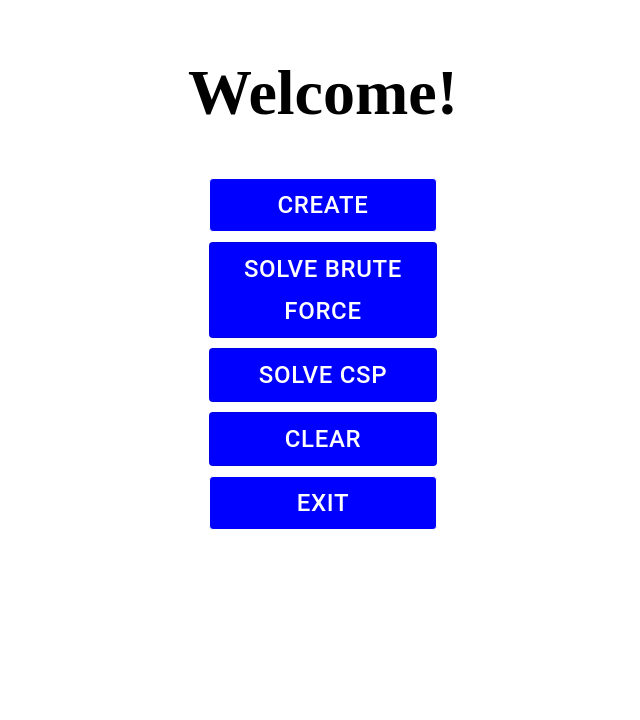
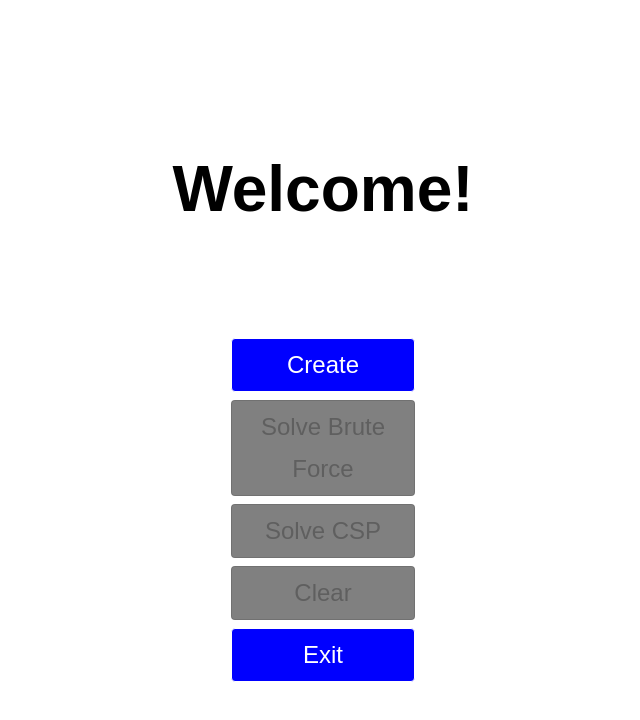
Before and after one commit to NguyenCQChi/comp3981-sudoku, a Next.js app: page / in a window 1280 px wide. Shown: the top 720 px of the page, without its empty margins (317-957 px from the left). Built offline with nearby package versions, Linux system fonts and the light colour scheme.

Commit message:
Change the style

```diff
--- a/pages/_app.tsx
+++ b/pages/_app.tsx
@@ -1,10 +1,15 @@
+import '@styles/style.css';
 import { ResultProvider } from "@src/contexts/ResultContext"
+import { theme } from '@styles/index';
+import { ThemeProvider } from '@emotion/react';
 
 function MyApp({ Component, pageProps } : { Component: any, pageProps: any}) {
   return(
-  <ResultProvider>
-    <Component {...pageProps}></Component>
-  </ResultProvider>
+    <ThemeProvider theme={theme}>
+      <ResultProvider>
+        <Component {...pageProps}></Component>
+      </ResultProvider>
+    </ThemeProvider>
   )
 }
 
--- a/src/components/MainButton.tsx
+++ b/src/components/MainButton.tsx
@@ -9,32 +9,18 @@ const MainButton = (props: any) => {
     disable = false
   } = props
 
-  const homeButtonStyle = {
-    '&.MuiButton-root': {
-      backgroundColor: "blue",
-      color: 'white',
-      marginBottom: '10px',
-      fontSize: '1.5rem',
-      width: '100%'
-    }
-  }
-
-  const optionButtonStyle = {
-    '&.MuiButton-root': {
-      //  ? backgroundColor: 'grey' : {backgroundColor: 'blue'}},
-      backgroundColor: "blue",
-      color: 'white',
-      marginBottom: '10px',
-      fontSize: '1rem',
-      width: '100%'
-    }
-  }
-
   return(
       <Button
-        // {...disable && {sx: {background: 'grey'}}}
-        sx={option ? optionButtonStyle : homeButtonStyle}
+        sx={{
+          backgroundColor: disable ? "grey" : "blue",
+          color: "white",
+          fontSize: option ? '1rem' : '1.5rem',
+          width: '100%',
+          textTransform: 'none',
+          ':hover': {
 
+          }
+        }}
         color='inherit'
         variant='outlined'
         onClick={handleOnClick}
--- a/src/components/SudokuGrid.tsx
+++ b/src/components/SudokuGrid.tsx
@@ -1,7 +1,6 @@
 /* eslint-disable react/jsx-key */
-import React, { useState, useEffect, useContext } from 'react';
+import React, { useState, useEffect } from 'react';
 import {Table, TableCell, TableRow, TableBody} from "@mui/material";
-import { ResultContext } from '@src/contexts/ResultContext';
 const SudokuGrid = (props: any) => {
   const {
     size,
--- a/src/containers/LandingModule/LandingModule.tsx
+++ b/src/containers/LandingModule/LandingModule.tsx
@@ -12,7 +12,7 @@ function LandingModule() {
   const [size, setSize] = useState("9x9");
   const [path, setPath] = useState("");
   const [isTxtFile, setIsTxtFile] = useState(true);
-  const { changeInitialBoard, initialBoard } = useContext(ResultContext);
+  const { changeInitialBoard } = useContext(ResultContext);
 
   const buttonStyle = {
     '&.MuiButton-root': {
@@ -39,10 +39,10 @@ function LandingModule() {
 
   function onChange(event: any) {
     event.preventDefault()
-    var file = event.target.files[0];
+    let file = event.target.files[0];
     if (file?.type == "text/plain") {
       setIsTxtFile(true)
-      var reader = new FileReader();
+      let reader = new FileReader();
       reader.onload = async function(event) {
         const fileData = event.target?.result;
         readFile(fileData);
@@ -55,11 +55,11 @@ function LandingModule() {
 
   async function readFile(fileData: any) {
     if (fileData !== undefined) {
-      var newData = fileData.split("\r\n")
-      var gridNums: any[] = [];
+      let newData = fileData.split("\r\n")
+      let gridNums: any[] = [];
 
-      var rows = newData.length;
-      var columns = newData[0].length;
+      let rows = newData.length;
+      let columns = newData[0].length;
 
       fill2DimensionsArray(gridNums, rows, columns);
 
@@ -73,9 +73,9 @@ function LandingModule() {
   }
 
   function fill2DimensionsArray(arr: any, rows: any, columns: any){
-    for (var i = 0; i < rows; i++) {
+    for (let i = 0; i < rows; i++) {
         arr.push([0])
-        for (var j = 0; j < columns; j++) {
+        for (let j = 0; j < columns; j++) {
             arr[i][j] = 0;
         }
     }
@@ -86,9 +86,10 @@ function LandingModule() {
   }, [size])
 
   return (
-    <div style={{display: 'flex', flexDirection: 'column', justifyItems: 'center', alignItems: 'center'}}>
+    <div style={{display: 'flex', flexDirection: 'column', justifyContent: 'center', alignItems: 'center', height: '100vh'}}>
+      <div style={{display: 'flex', flexDirection: 'column', justifyItems: 'center', alignItems: 'center', width: '80%', height: '90%'}}>
         <div style={{textAlign: 'center', padding: '3rem'}}>
-        <strong style={{fontSize: '4rem'}}>Welcome!</strong>
+          <p style={{fontSize: '4rem', fontWeight: 700}}>Welcome!</p>
         </div>
 
         <div style={{
@@ -96,7 +97,8 @@ function LandingModule() {
           flexDirection: 'column',
           flexWrap: 'wrap',
           alignItems: 'center',
-        width: '18%'
+          width: '18%',
+          gap: '8px'
         }}>
           <MainButton title="Create" handleOnClick={handleCreate} option={false} />
           <MainButton title='Solve Brute Force' option={false} disable={true}/>
@@ -180,6 +182,7 @@ function LandingModule() {
             </Box>
           </Modal>
         </div>
+      </div>
 
     </div>
   )
--- a/src/styles/index.ts
+++ b/src/styles/index.ts
@@ -1 +1 @@
-export {};
+export {default as theme} from './theme';
--- /dev/null
+++ b/src/styles/style.css
@@ -0,0 +1,4 @@
+body {
+  margin: 0px;
+  font-family: 'Montserrat', sans-serif;
+}
--- /dev/null
+++ b/src/styles/theme.ts
@@ -0,0 +1,11 @@
+import { createTheme } from '@mui/material/styles';
+
+const theme = createTheme({
+  typography: {
+    fontFamily: [
+      'sans-serif',
+    ].join(',')
+  }
+})
+
+export default theme;
```
Lines whose indentation alone changed are shown as unchanged.
